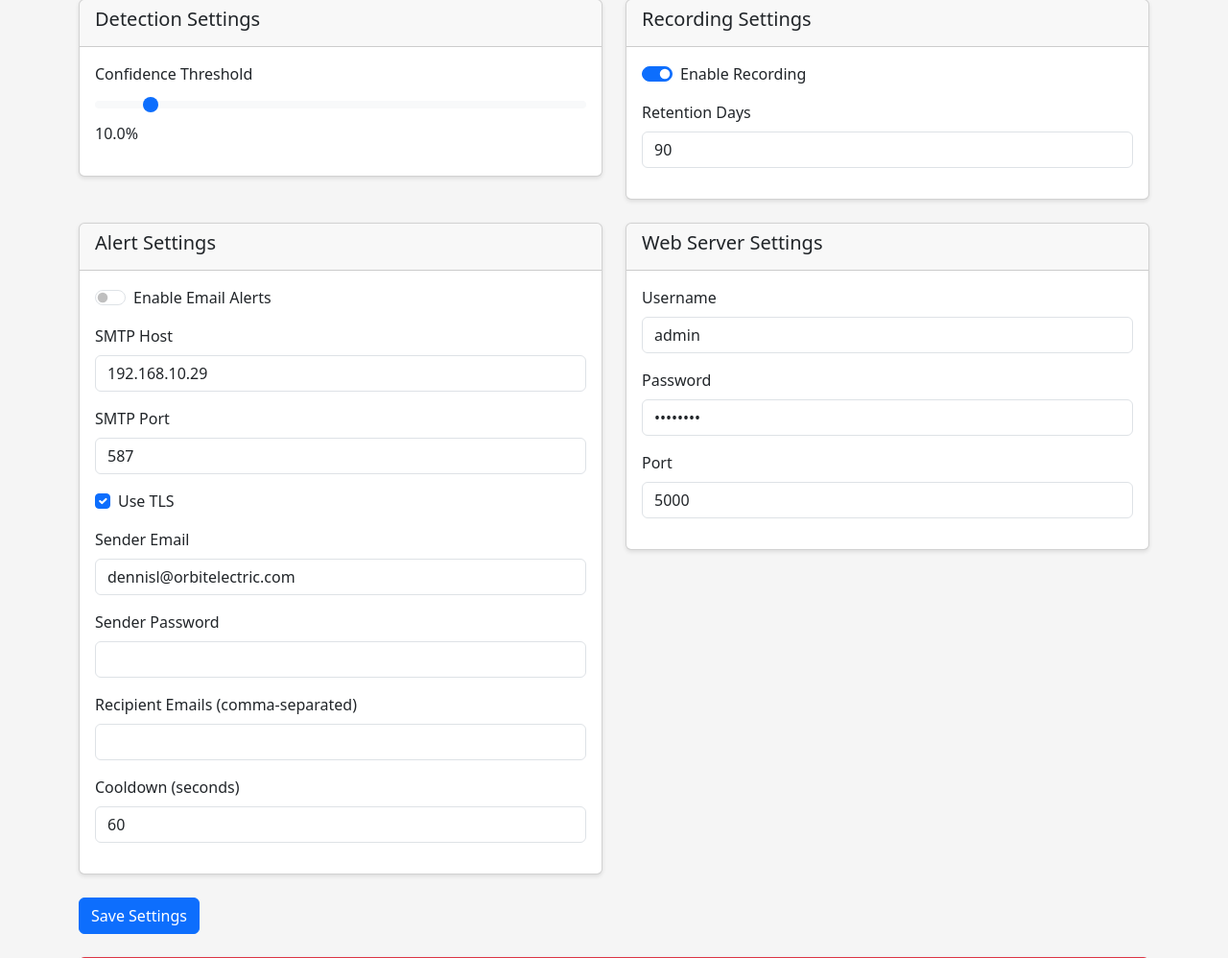
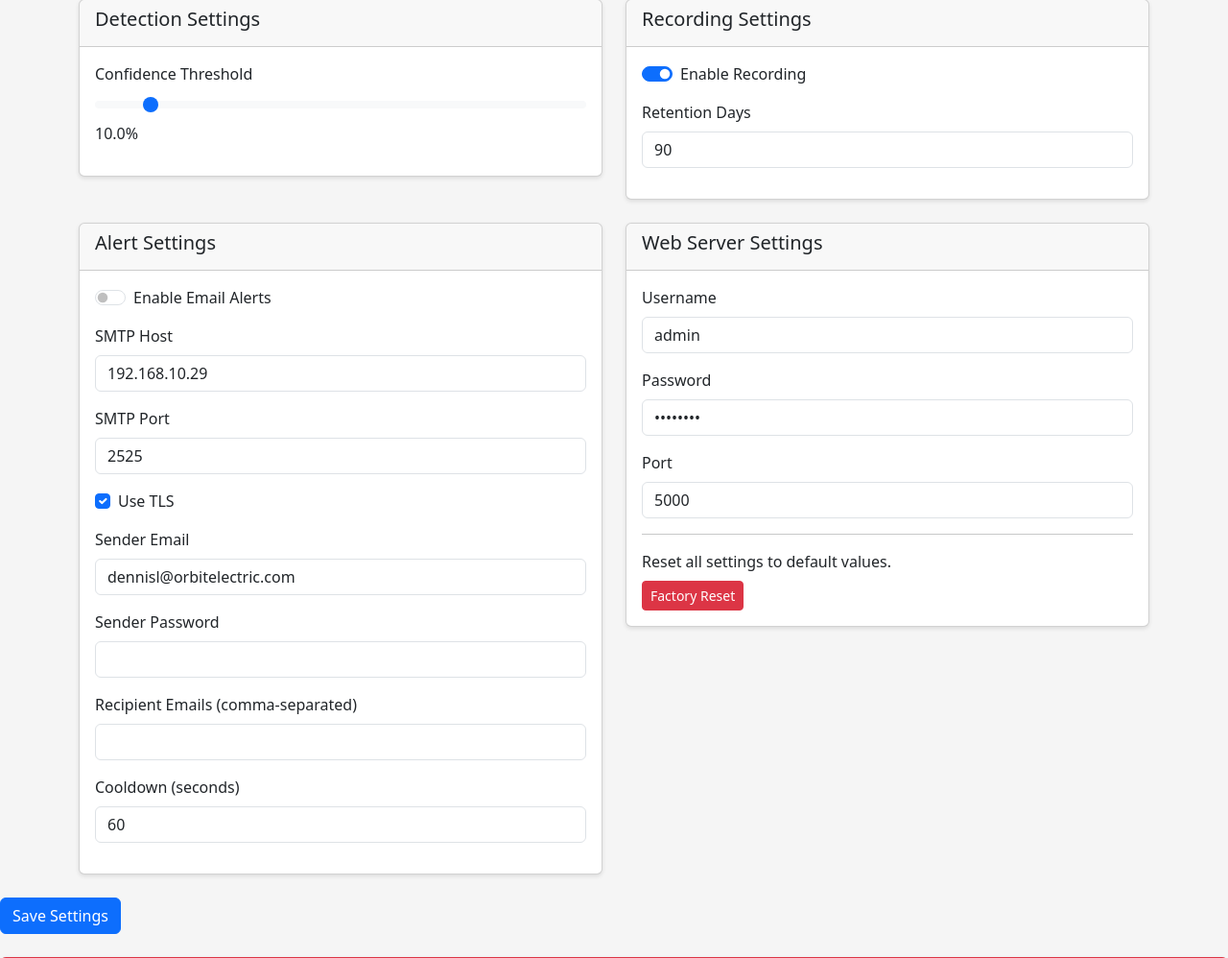
Before and after one commit to tmdrake/AI-CAMERA-HAILO, a Flask app: page /settings in a window 1280 px wide. Shown: the part 143-1141 px from the top of the page at 96% size. Run offline with Flask 3, Linux system fonts and the light colour scheme; a user stored in the database is signed in.

Commit message:
Fix TLS checkbox and move Factory Reset under Web Server Settings

```diff
--- a/config/settings.json
+++ b/config/settings.json
@@ -16,11 +16,11 @@
         "email": {
             "enabled": false,
             "smtp_host": "192.168.10.29",
-            "smtp_port": 587,
+            "smtp_port": 2525,
             "use_tls": true,
             "sender_email": "dennisl@orbitelectric.com",
             "sender_password": "",
-            "recipient_emails": ""
+            "recipient_emails": []
         },
         "cooldown_seconds": 60
     },
--- a/web/templates/settings.html
+++ b/web/templates/settings.html
@@ -66,7 +66,8 @@
                     </div>
                     <div class="mb-3">
                         <div class="form-check">
-                            <input class="form-check-input" type="checkbox" id="use_tls" name="alerts.email.use_tls" {% if config.get('alerts', {}).get('email', {}).get('use_tls', True) %}checked{% endif %}>
+                            <input type="hidden" name="alerts.email.use_tls" value="off">
+                            <input class="form-check-input" type="checkbox" id="use_tls" name="alerts.email.use_tls" value="on" {% if config.get('alerts', {}).get('email', {}).get('use_tls', True) %}checked{% endif %}>
                             <label class="form-check-label" for="use_tls">Use TLS</label>
                         </div>
                     </div>
@@ -108,6 +109,17 @@
                         <label for="web_port" class="form-label">Port</label>
                         <input type="number" class="form-control" id="web_port" name="web_server.port" value="{{ config.get('web_server', {}).get('port', 5000) }}">
                     </div>
+                    <hr>
+                    <div class="mt-3">
+                        <p class="mb-2">Reset all settings to default values.</p>
+                        <button type="button" class="btn btn-danger btn-sm" data-bs-toggle="modal" data-bs-target="#resetModal">
+                            Factory Reset
+                        </button>
+                    </div>
+                </div>
+            </div>
+        </div>
+    </div>
                 </div>
             </div>
         </div>
```
